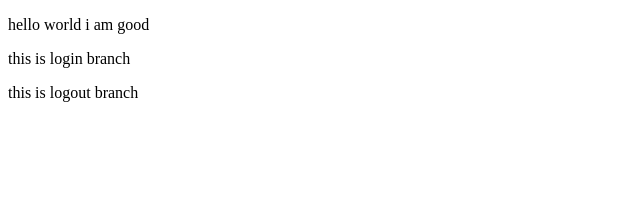
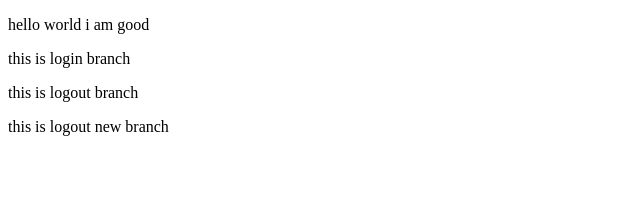
Before and after one commit to shashibrvsingh/git-expo, a React (Vite) app: page / in a window 1280 px wide. Shown: the top 208 px of the page, without its empty margins (0-640 px from the left). Built offline with nearby package versions, Linux system fonts and the light colour scheme.

Commit message:
added files

```diff
--- a/src/App.jsx
+++ b/src/App.jsx
@@ -5,6 +5,7 @@ function App() {
 
       <p>this is login branch</p>
       <p>this is logout branch</p>
+      <p>this is logout new branch</p>
     </div>
   );
 }
```
